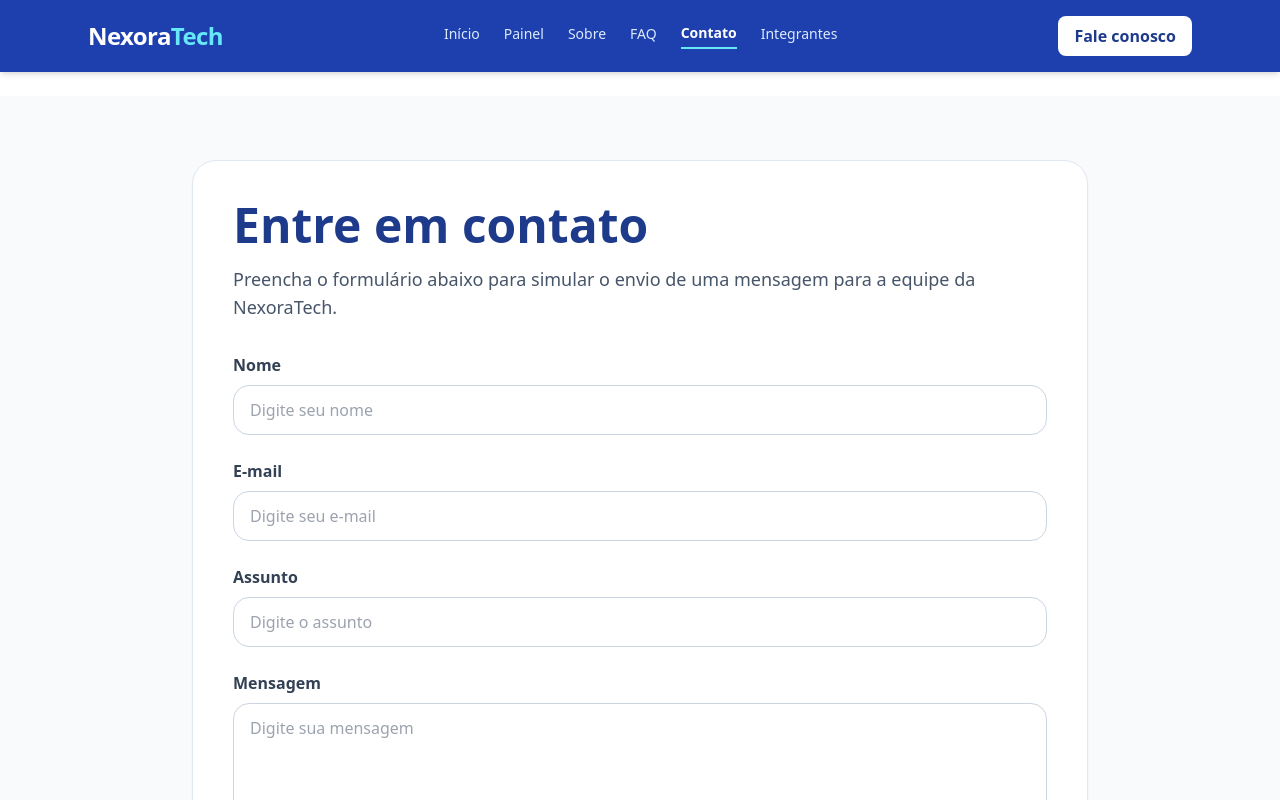
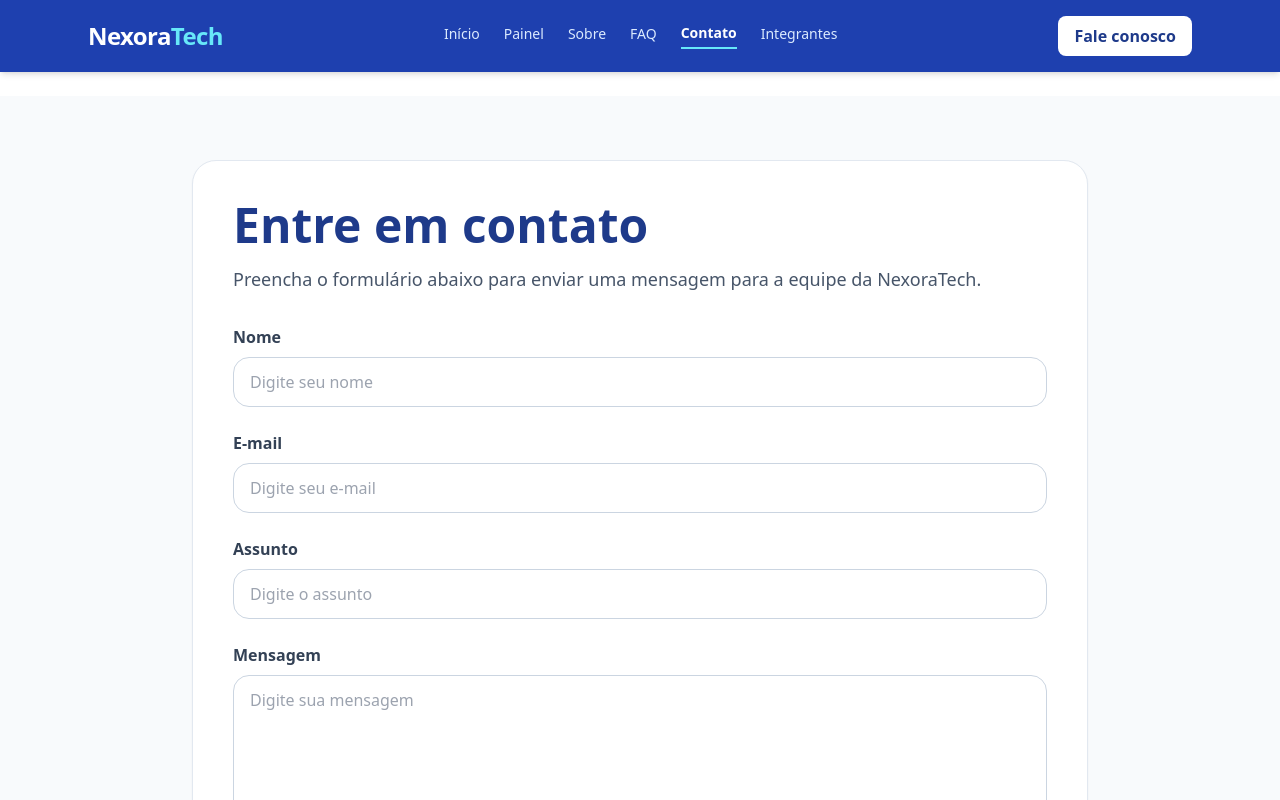
Before and after one commit to renanlima-hub/nexoratech, a React (Vite) app: page /contato in a window 1280 px wide. Shown: the top 800 px of the page. Built offline with nearby package versions, Linux system fonts and the light colour scheme.

Commit message:
Mudança na introdução da pagína Contato

```diff
--- a/src/pages/Contato.tsx
+++ b/src/pages/Contato.tsx
@@ -37,7 +37,7 @@ export default function Contato() {
           </h1>
 
           <p className="text-slate-600 text-lg mb-8 dark:text-slate-300">
-            Preencha o formulário abaixo para simular o envio de uma mensagem
+            Preencha o formulário abaixo para enviar uma mensagem
             para a equipe da NexoraTech.
           </p>
 
```
